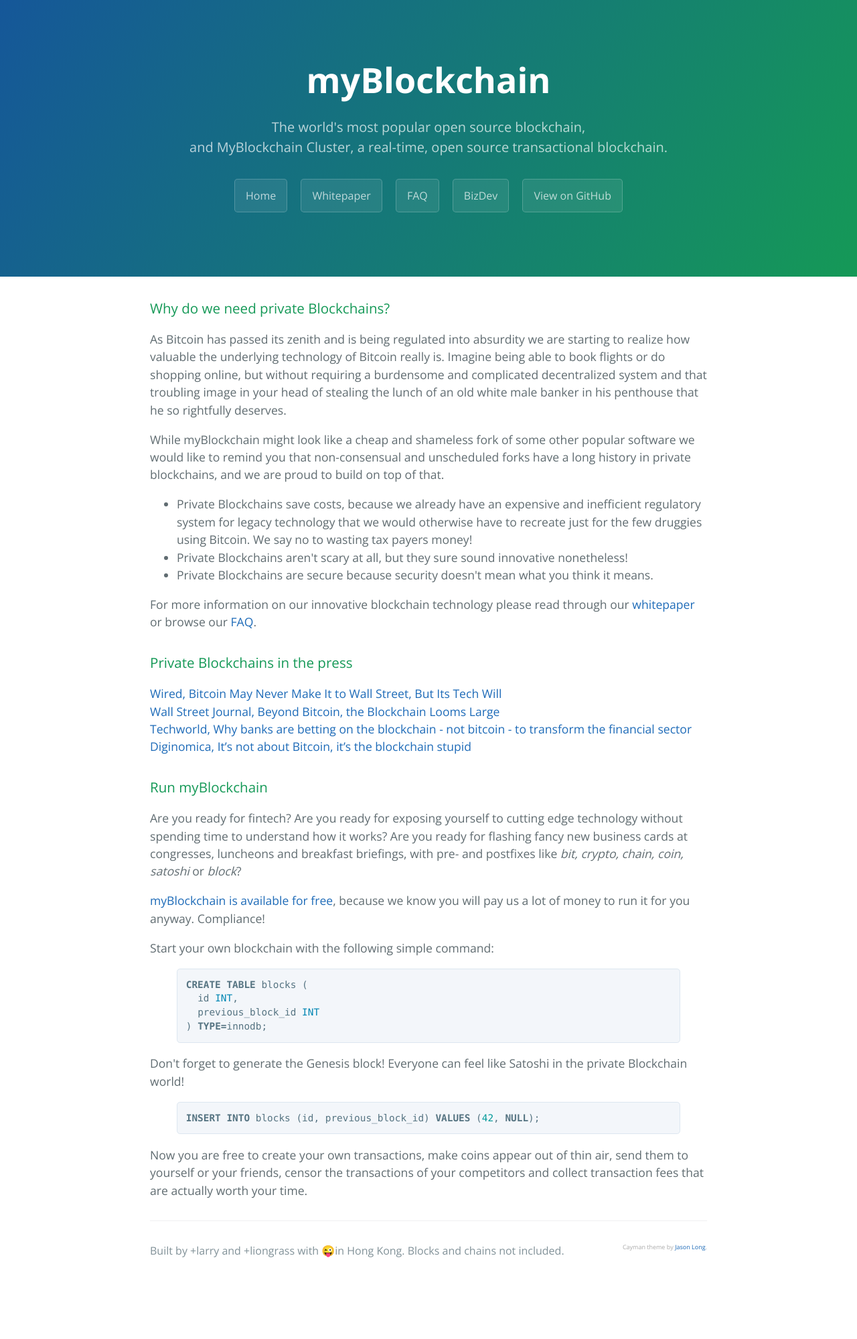
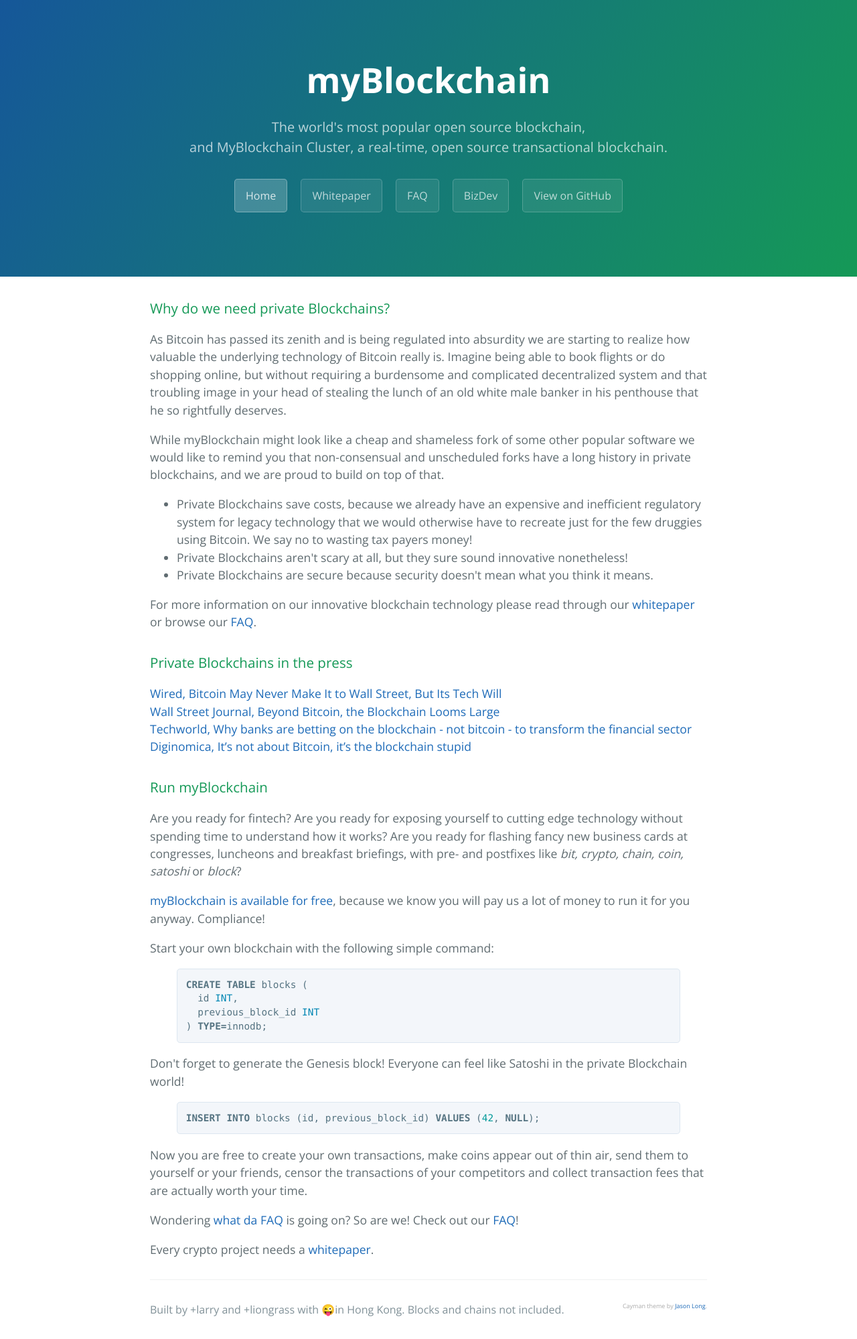
Before and after one commit to myblockchain/myblockchain.github.io, a Jekyll site: the page built from index.html, in a window 1280 px wide. Shown: the whole page at 67% size. Built offline with Jekyll 4.4.1, drawn with Linux system fonts in a browser that asks for light colours; before the commit the page ends 1911 px from its top, so only the background shows below that.

Commit message:
adding some direction to the crypto age

```diff
--- a/_includes/header.html
+++ b/_includes/header.html
@@ -1,9 +1,14 @@
 <section class="page-header">
   <h1 class="project-name"><a href="/" style="color: white;">myBlockchain</a></h1>
   <h2 class="project-tagline">The world&#39;s most popular open source blockchain, <br>and MyBlockchain Cluster, a real-time, open source transactional blockchain.</h2>
-  <a href="/" class="btn">Home</a>
-  <a href="/whitepaper/" class="btn">Whitepaper</a>
-  <a href="/faq/" class="btn">FAQ</a>
-  <a href="/contact/" class="btn">BizDev</a>
+
+
+  <a href="/" class="btn {% if page.url == "/" %}{{ 'active' }}{% endif %} ">Home</a>
+  <a href="/whitepaper/" class="btn {% if page.url == "/whitepaper/" %}{{ 'active' }}{% endif %} ">Whitepaper</a>
+
+  <a href="/faq/" class="btn {% if page.url == "/faq/" %}{{ 'active' }}{% endif %} ">FAQ</a>
+
+  <a href="/contact/" class="btn {% if page.url == "/contact/" %}{{ 'active' }}{% endif %} ">BizDev</a>
+
   <a href="https://github.com/myblockchain/myblockchain" class="btn">View on GitHub</a>
 </section>
--- a/_sass/stylesheet.scss
+++ b/_sass/stylesheet.scss
@@ -28,7 +28,8 @@
   .btn + .btn {
     margin-left: 1rem; }
 
-.btn:hover {
+.btn:hover,
+.active {
   color: rgba(255, 255, 255, 0.8);
   text-decoration: none;
   background-color: rgba(255, 255, 255, 0.2);
--- a/index.html
+++ b/index.html
@@ -3,7 +3,7 @@
 permalink: /
 title: myBlockchain is your private blockchain without the blocks or the chains.
 ---
-      <h3>
+<h3>
 <a id="why-do-we-need-private-blockchains" class="anchor" href="#why-do-we-need-private-blockchains" aria-hidden="true"><span class="octicon octicon-link"></span></a>Why do we need private Blockchains?</h3>
 
 <p>As Bitcoin has passed its zenith and is being regulated into absurdity we are starting to realize how valuable the underlying technology of Bitcoin really is. Imagine being able to book flights or do shopping online, but without requiring a burdensome and complicated decentralized system and that troubling image in your head of stealing the lunch of an old white male banker in his penthouse that he so rightfully deserves.</p>
@@ -50,3 +50,7 @@
 {% endhighlight %}
 
 <p>Now you are free to create your own transactions, make coins appear out of thin air, send them to yourself or your friends, censor the transactions of your competitors and collect transaction fees that are actually worth your time.</p>
+
+<p>Wondering <a href="/faq/">what da FAQ</a> is going on? So are we! Check out our <a href="/faq/">FAQ</a>!</p>
+
+<p>Every crypto project needs a <a href="/whitepaper/">whitepaper</a>.</p>
```
Also changed, not shown: contact.md (+1 -1 lines).
